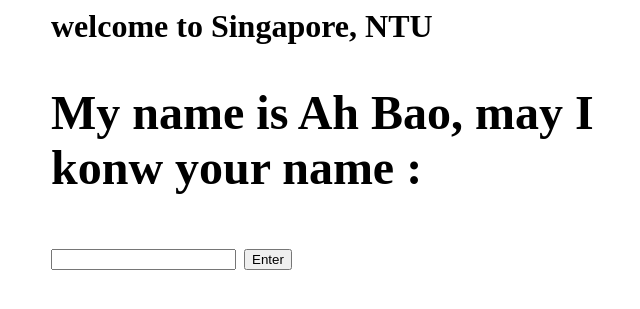
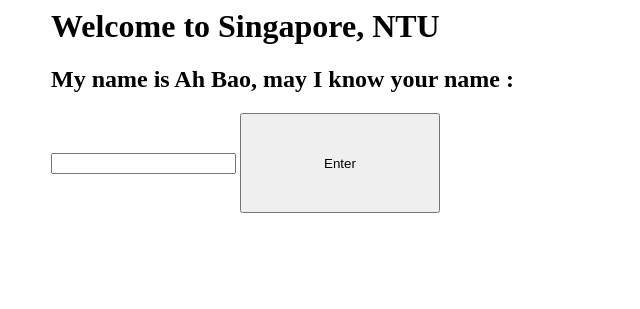
Before and after one commit to laoxiaoxuesheng/rpa-19feb2024, a Flask app: page / in a window 1280 px wide. Shown: the top 309 px of the page, without its empty margins (273-913 px from the left). Run offline with Flask 3, Linux system fonts and the light colour scheme.

Commit message:
Update index.html

```diff
--- a/templates/index.html
+++ b/templates/index.html
@@ -1,17 +1,15 @@
 <style>
-  .container{width: 100%;margin: auto;}
-  @media (min-width:600px) {.container {width: 80%;}}
-  @media (min-width:768px) {.container {width: 60%;}}
-  @media (min-width:1024px) {.container {width: 50%;}}
-
-  </style>
+.container{width:100%;margin:auto}
+@media (min-width:600px) {.container{width: 80%;}}
+@media (min-width:768px) {.container{width: 60%;}}
+@media (min-width:1024px) {.container{width: 50%;}}
+</style>
 
 <div class="container">
-<h1>welcome to Singapore, NTU<h1>
+<h1>Welcome to Singapore, NTU</h1>
 <form action="/main" method="post">
-  <h2>My name is Ah Bao, may I konw your name : </h2>
-  <input type ="text" name ="r">
-  <input type ="submit" value ="Enter">
-
+  <h2>My name is Ah Bao, may I know your name : </h2>
+  <input type = "text" name="r">
+  <input type = "submit" value="Enter" style="width:200px;height:100px;">
 </form>
 </div>
```
